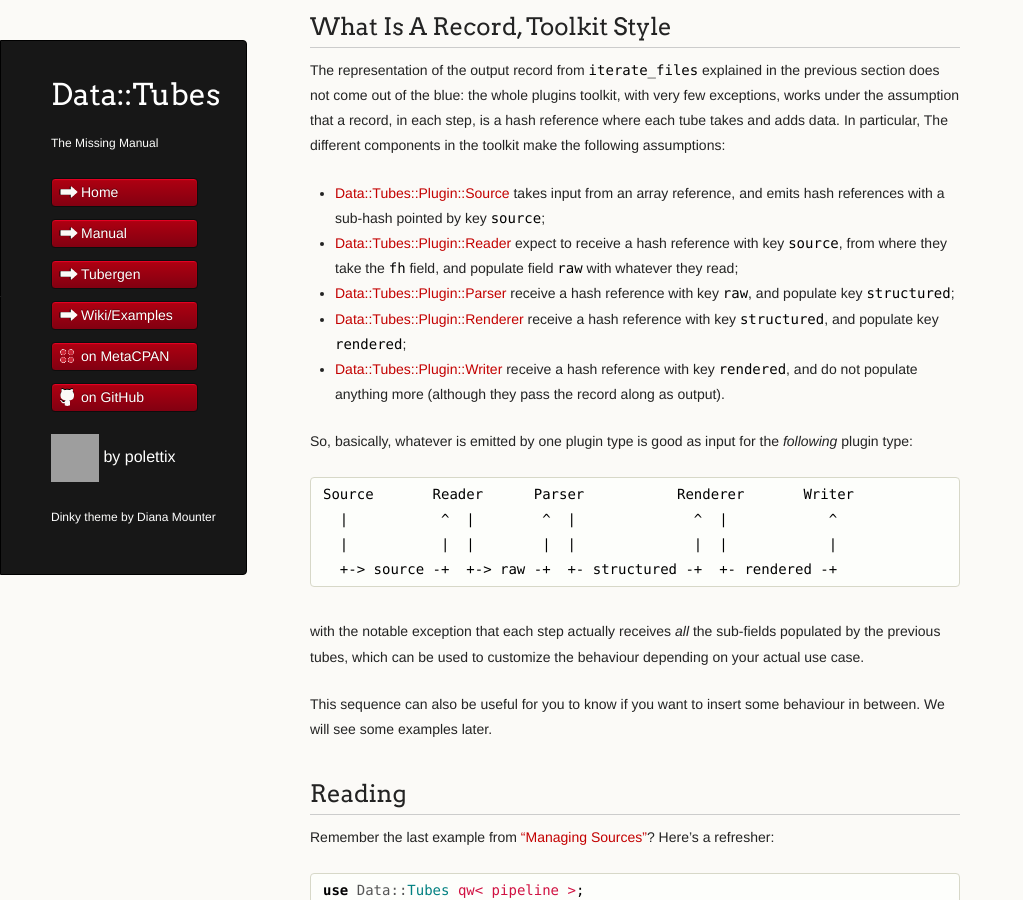
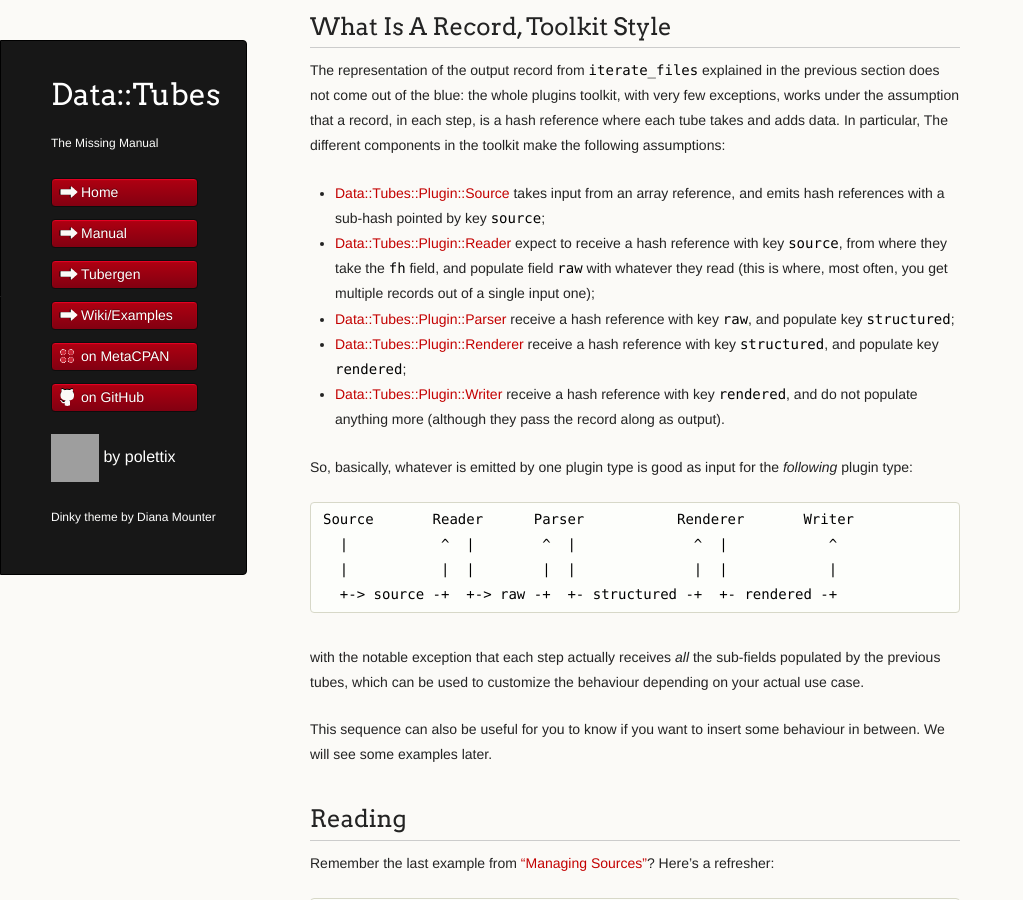
Before and after one commit to polettix/Data-Tubes, a Jekyll site: the page built from manual.md, in a window 1280 px wide and 900 px high, scrolled down 6087 px. Shown: the whole window, without its empty margins (0-1023 px from the left). Built offline with Jekyll 4.4.1, drawn with Linux system fonts in a browser that asks for light colours; comment, search, counter and statistics services are not loaded; grey boxes are pictures that could not be loaded.

Commit message:
manual: toolkit usage of records

```diff
--- a/manual.md
+++ b/manual.md
@@ -299,20 +299,24 @@ record, in each step, is a hash reference where each tube takes and adds
 data. In particular, The different components in the toolkit make the
 following assumptions:
 
-- [Data::Tubes::Plugin::Source](https://metacpan.org/pod/Data::Tubes::Plugin::Source)
-  takes input from an array reference, and emits hash references with a
-  sub-hash pointed by key `source`;
-- [Data::Tubes::Plugin::Reader](https://metacpan.org/pod/Data::Tubes::Plugin::Reader)
-  expect to receive a hash reference with key `source`, from where they
-  take the `fh` field, and populate field `raw` with whatever they read;
-- [Data::Tubes::Plugin::Parser](https://metacpan.org/pod/Data::Tubes::Plugin::Parser)
-  receive a hash reference with key `raw`, and populate key `structured`;
-- [Data::Tubes::Plugin::Renderer](https://metacpan.org/pod/Data::Tubes::Plugin::Renderer)
-  receive a hash reference with key `structured`, and populate key
-  `rendered`;
-- [Data::Tubes::Plugin::Writer](https://metacpan.org/pod/Data::Tubes::Plugin::Writer)
-  receive a hash reference with key `rendered`, and do not populate
-  anything more (although they pass the record along as output).
+- [Data::Tubes::Plugin::Source][] takes input from an array reference,
+  and emits hash references with a sub-hash pointed by key `source`;
+- [Data::Tubes::Plugin::Reader][] expect to receive a hash reference
+  with key `source`, from where they take the `fh` field, and populate
+  field `raw` with whatever they read (this is where, most often, you
+  get multiple records out of a single input one);
+- [Data::Tubes::Plugin::Parser][] receive a hash reference with key
+  `raw`, and populate key `structured`;
+- [Data::Tubes::Plugin::Renderer][] receive a hash reference with key
+  `structured`, and populate key `rendered`;
+- [Data::Tubes::Plugin::Writer][] receive a hash reference with key
+  `rendered`, and do not populate anything more (although they pass the
+  record along as output).
+
+[Data::Tubes::Plugin::Reader]: https://metacpan.org/pod/Data::Tubes::Plugin::Reader
+[Data::Tubes::Plugin::Parser]: https://metacpan.org/pod/Data::Tubes::Plugin::Parser
+[Data::Tubes::Plugin::Renderer]: https://metacpan.org/pod/Data::Tubes::Plugin::Renderer
+[Data::Tubes::Plugin::Writer]: https://metacpan.org/pod/Data::Tubes::Plugin::Writer
 
 So, basically, whatever is emitted by one plugin type is good as input
 for the _following_ plugin type:
```
